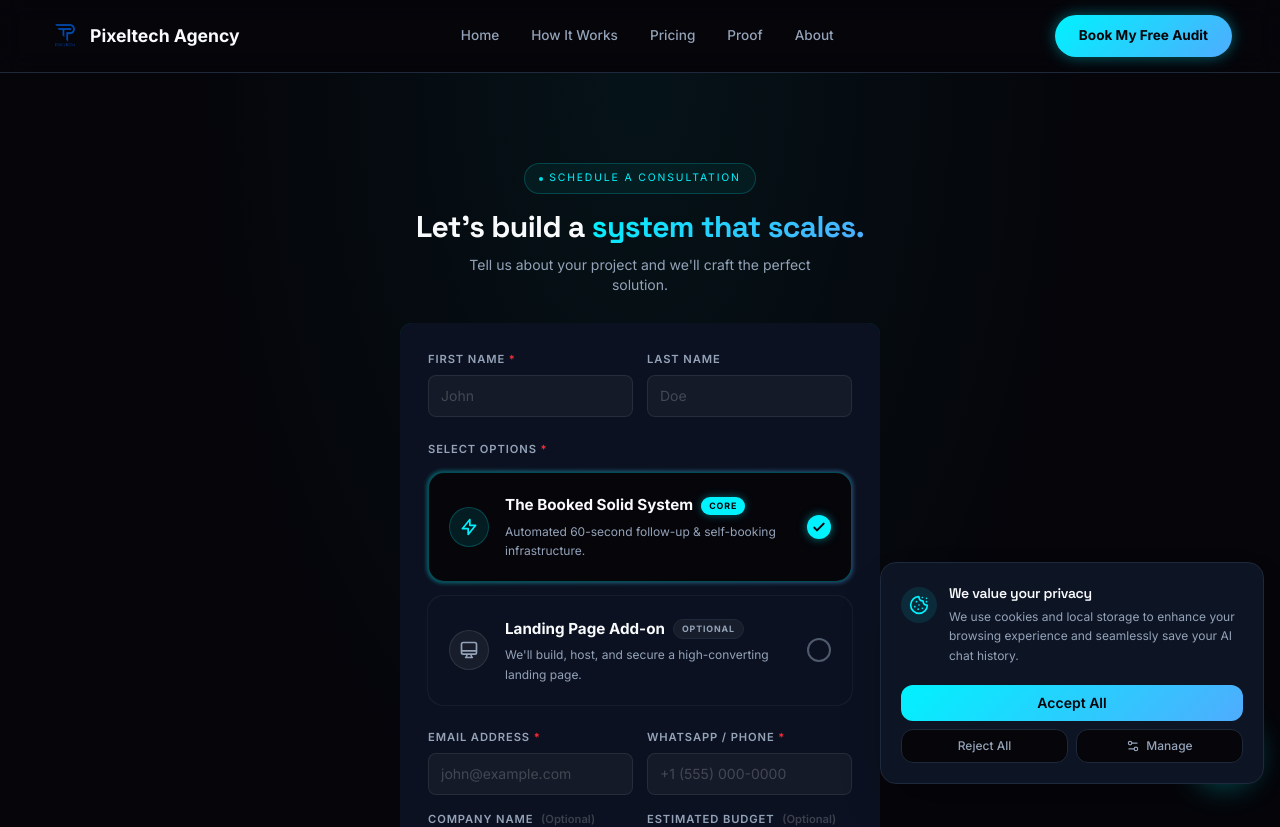
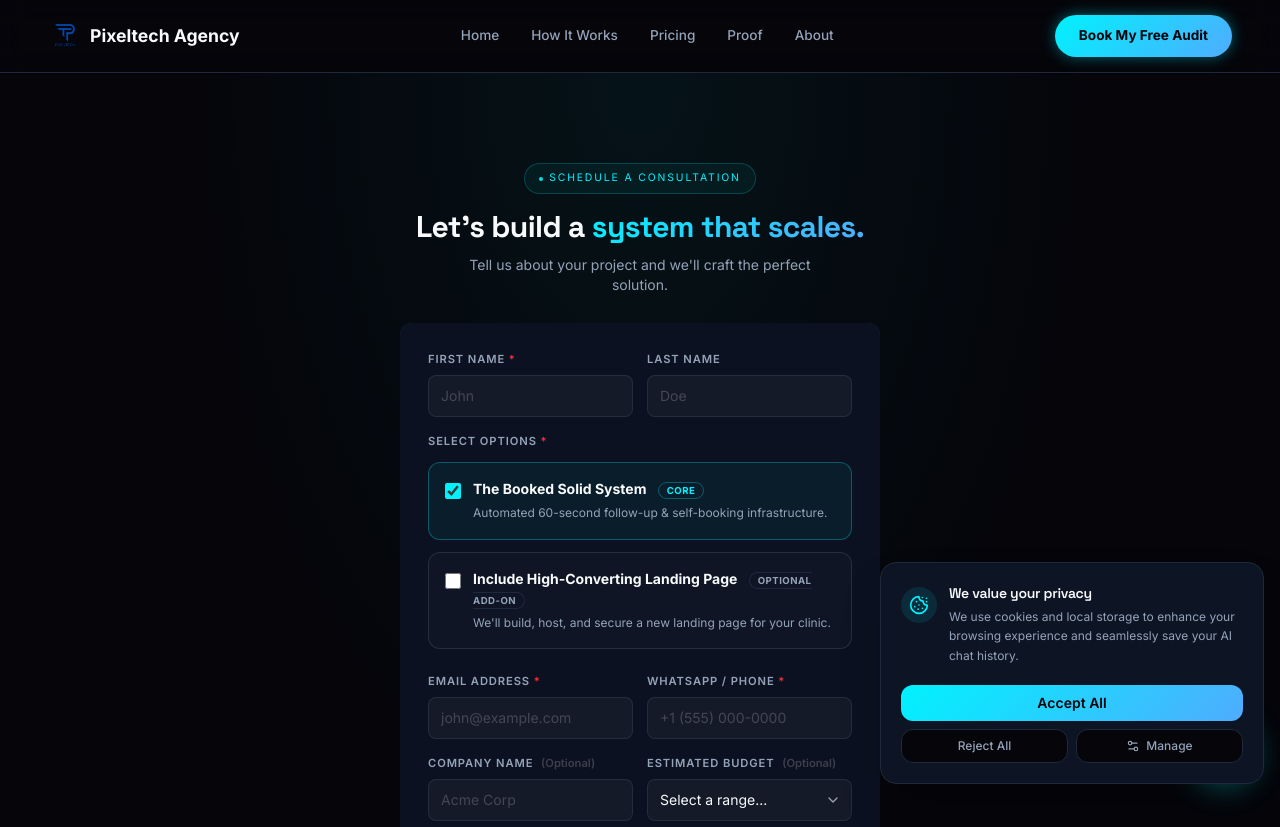
Before and after one commit to MAMuneebGhori/pixeltech-agency, a React (Vite) app in the folder pixel tech/: page /booking in a window 1280 px wide. Shown: the top 827 px of the page. Built offline with nearby package versions, Linux system fonts and the light colour scheme; a web font is replaced by a local one.

Commit message:
Revert booking options to simple list style with checkboxes

```diff
--- a/pixel tech/src/pages/Booking.jsx
+++ b/pixel tech/src/pages/Booking.jsx
@@ -145,46 +145,28 @@ export default function Booking() {
                 </div>
 
               {/* Services Selection */}
-              <div className="grid gap-3.5 my-2">
+              <div className="grid gap-3 mb-2">
                 <label className="text-[0.7rem] font-semibold text-mut uppercase tracking-[0.08em]">Select Options <span className="text-red-500">*</span></label>
 
                 {/* Booked Solid System (Required) */}
-                <div className="relative group cursor-not-allowed">
-                  <div className="absolute -inset-[1px] rounded-2xl bg-gradient-to-r from-accent/40 to-accent2/40 opacity-100 blur-[2px]" />
-                  <div className="relative flex items-center gap-4 p-4 md:p-5 rounded-2xl bg-[#05050A] border border-accent/30">
-                    <div className="w-10 h-10 rounded-full bg-accent/10 flex items-center justify-center shrink-0 border border-accent/20">
-                      <svg className="w-5 h-5 text-accent" fill="none" stroke="currentColor" viewBox="0 0 24 24"><path strokeLinecap="round" strokeLinejoin="round" strokeWidth="2" d="M13 10V3L4 14h7v7l9-11h-7z" /></svg>
-                    </div>
-                    <div className="flex-1">
-                      <div className="font-bold text-ink text-[0.95rem] flex items-center gap-2 flex-wrap">The Booked Solid System <span className="text-[0.55rem] uppercase tracking-widest text-[#05050A] font-bold bg-accent px-2 py-0.5 rounded-full shadow-[0_0_8px_rgba(0,242,254,0.4)]">Core</span></div>
-                      <div className="text-mut text-xs mt-1 leading-relaxed">Automated 60-second follow-up & self-booking infrastructure.</div>
-                    </div>
-                    <div className="shrink-0">
-                      <div className="w-6 h-6 rounded-full bg-accent flex items-center justify-center shadow-[0_0_10px_rgba(0,242,254,0.5)]">
-                        <svg className="w-4 h-4 text-[#05050A]" fill="none" stroke="currentColor" viewBox="0 0 24 24"><path strokeLinecap="round" strokeLinejoin="round" strokeWidth="3" d="M5 13l4 4L19 7" /></svg>
-                      </div>
-                    </div>
+                <label className="flex items-start gap-3 p-4 rounded-xl border border-accent/30 bg-accent/5 cursor-not-allowed">
+                  <div className="mt-0.5 flex-shrink-0">
+                    <input type="checkbox" checked readOnly className="w-4 h-4 accent-accent" />
                   </div>
-                </div>
+                  <div>
+                    <div className="font-bold text-ink text-sm">The Booked Solid System <span className="ml-2 text-[0.6rem] uppercase tracking-wider text-accent border border-accent/30 px-2 py-0.5 rounded-full">Core</span></div>
+                    <div className="text-mut text-xs mt-1 leading-relaxed">Automated 60-second follow-up & self-booking infrastructure.</div>
+                  </div>
+                </label>
 
                 {/* Landing Page Add-on (Optional) */}
-                <label className="relative group cursor-pointer block">
-                  <div className={`absolute -inset-[1px] rounded-2xl transition-all duration-300 ${formData.wantsLandingPage ? 'bg-gradient-to-r from-accent/40 to-accent2/40 opacity-100 blur-[2px]' : 'bg-line opacity-50 group-hover:opacity-100'}`} />
-                  <div className={`relative flex items-center gap-4 p-4 md:p-5 rounded-2xl transition-all duration-300 ${formData.wantsLandingPage ? 'bg-[#05050A] border border-accent/30' : 'bg-[#0B1120] border border-transparent'}`}>
-                    <input type="checkbox" name="wantsLandingPage" checked={formData.wantsLandingPage} onChange={(e) => setFormData({...formData, wantsLandingPage: e.target.checked})} className="sr-only" />
-
-                    <div className={`w-10 h-10 rounded-full flex items-center justify-center shrink-0 border transition-colors ${formData.wantsLandingPage ? 'bg-accent/10 border-accent/20' : 'bg-white/5 border-white/10'}`}>
-                      <svg className={`w-5 h-5 transition-colors ${formData.wantsLandingPage ? 'text-accent' : 'text-mut'}`} fill="none" stroke="currentColor" viewBox="0 0 24 24"><path strokeLinecap="round" strokeLinejoin="round" strokeWidth="2" d="M9.75 17L9 20l-1 1h8l-1-1-.75-3M3 13h18M5 17h14a2 2 0 002-2V5a2 2 0 00-2-2H5a2 2 0 00-2 2v10a2 2 0 002 2z" /></svg>
-                    </div>
-                    <div className="flex-1">
-                      <div className="font-bold text-ink text-[0.95rem] flex items-center gap-2 flex-wrap">Landing Page Add-on <span className={`text-[0.55rem] uppercase tracking-widest font-bold px-2 py-0.5 rounded-full border transition-colors ${formData.wantsLandingPage ? 'text-accent border-accent/30 bg-accent/10' : 'text-mut border-line bg-white/5'}`}>Optional</span></div>
-                      <div className="text-mut text-xs mt-1 leading-relaxed">We'll build, host, and secure a high-converting landing page.</div>
-                    </div>
-                    <div className="shrink-0">
-                      <div className={`w-6 h-6 rounded-full border-2 flex items-center justify-center transition-all duration-300 ${formData.wantsLandingPage ? 'bg-accent border-accent shadow-[0_0_10px_rgba(0,242,254,0.5)]' : 'border-mut/50 bg-transparent'}`}>
-                        <svg className={`w-4 h-4 text-[#05050A] transition-transform duration-300 ${formData.wantsLandingPage ? 'scale-100' : 'scale-0'}`} fill="none" stroke="currentColor" viewBox="0 0 24 24"><path strokeLinecap="round" strokeLinejoin="round" strokeWidth="3" d="M5 13l4 4L19 7" /></svg>
-                      </div>
-                    </div>
+                <label className={`flex items-start gap-3 p-4 rounded-xl border cursor-pointer transition-colors ${formData.wantsLandingPage ? 'border-accent/40 bg-accent/[0.03]' : 'border-white/10 bg-white/[0.02] hover:border-white/20'}`}>
+                  <div className="mt-0.5 flex-shrink-0">
+                    <input type="checkbox" name="wantsLandingPage" checked={formData.wantsLandingPage} onChange={(e) => setFormData({...formData, wantsLandingPage: e.target.checked})} className="w-4 h-4 accent-accent" />
+                  </div>
+                  <div>
+                    <div className="font-bold text-ink text-sm">Include High-Converting Landing Page <span className="ml-2 text-[0.6rem] uppercase tracking-wider text-mut border border-line px-2 py-0.5 rounded-full">Optional Add-on</span></div>
+                    <div className="text-mut text-xs mt-1 leading-relaxed">We'll build, host, and secure a new landing page for your clinic.</div>
                   </div>
                 </label>
               </div>
```
